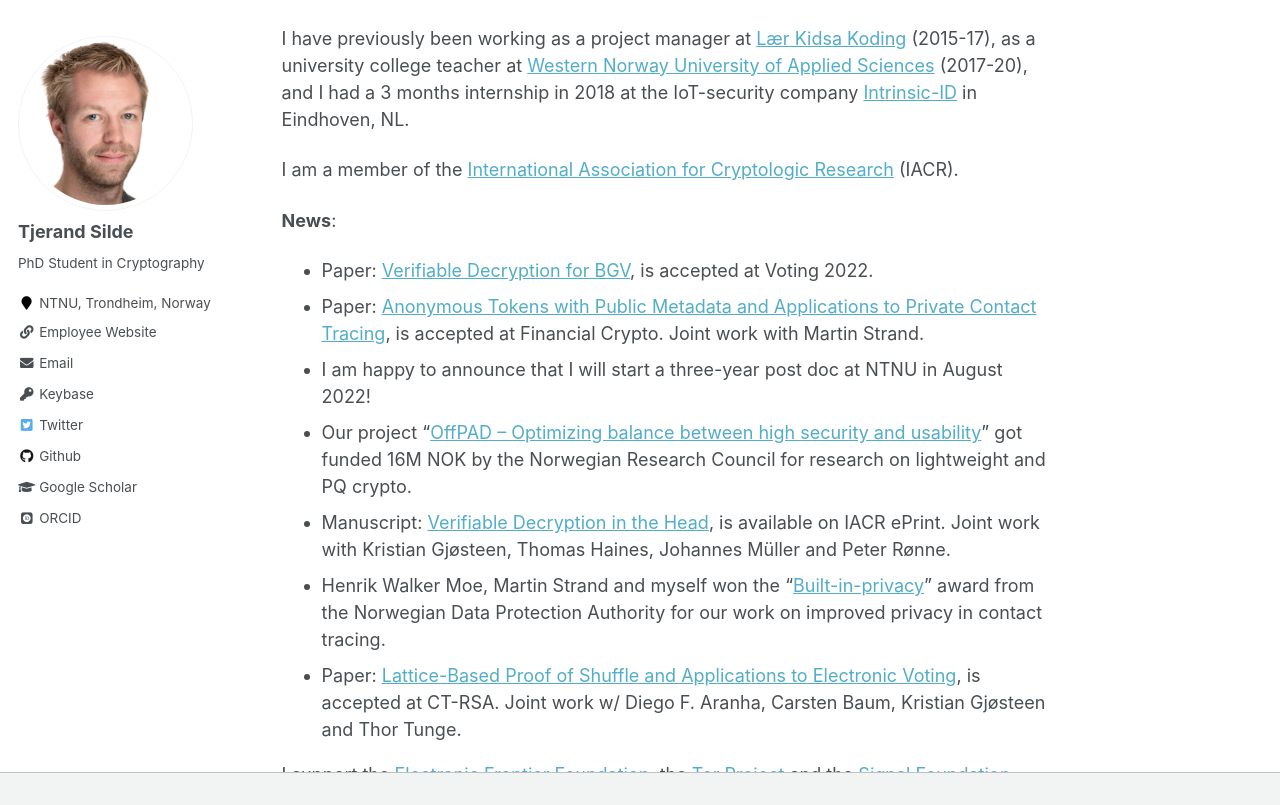
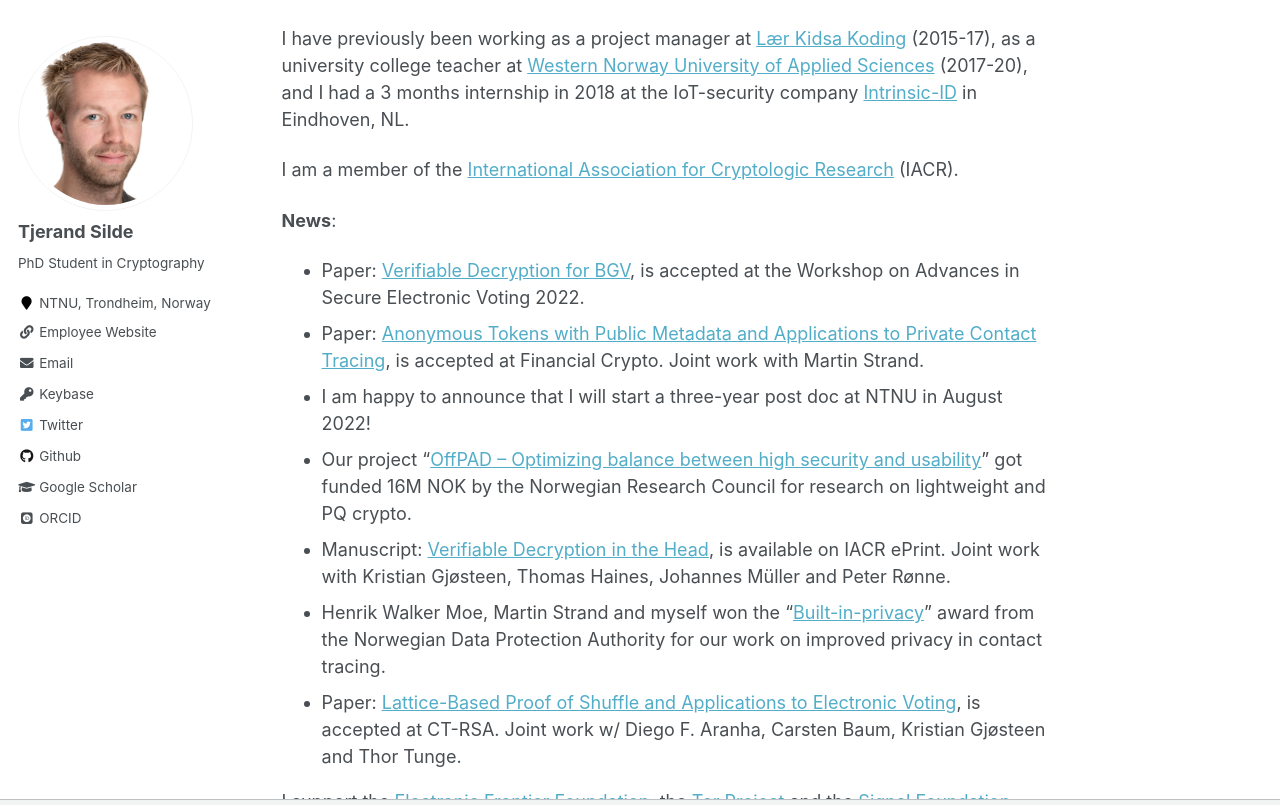
Before and after one commit to tjesi/tjesi.github.io, a Jekyll site: the page built from _pages/about.md, in a window 1280 px wide and 900 px high, scrolled down 607 px, cut to the strip 0-805 px from the top of the window. Built offline with Jekyll 4.4.1, drawn with Linux system fonts in a browser that asks for light colours; some web fonts are replaced.

Commit message:
Update about.md

```diff
--- a/_pages/about.md
+++ b/_pages/about.md
@@ -23,7 +23,7 @@
 I am a member of the [International Association for Cryptologic Research](https://iacr.org) (IACR).
 
 **News**:
-- Paper: [Verifiable Decryption for BGV](https://eprint.iacr.org/2021/1693.pdf), is accepted at Voting 2022.
+- Paper: [Verifiable Decryption for BGV](https://eprint.iacr.org/2021/1693.pdf), is accepted at the Workshop on Advances in Secure Electronic Voting 2022.
 - Paper: [Anonymous Tokens with Public Metadata and Applications to Private Contact Tracing](https://eprint.iacr.org/2021/203.pdf), is accepted at Financial Crypto. Joint work with Martin Strand.
 - I am happy to announce that I will start a three-year post doc at NTNU in August 2022!
 - Our project "[OffPAD -- Optimizing balance between high security and usability](https://prosjektbanken.forskningsradet.no/en/project/FORISS/321619)" got funded 16M NOK by the Norwegian Research Council for research on lightweight and PQ crypto.
```
